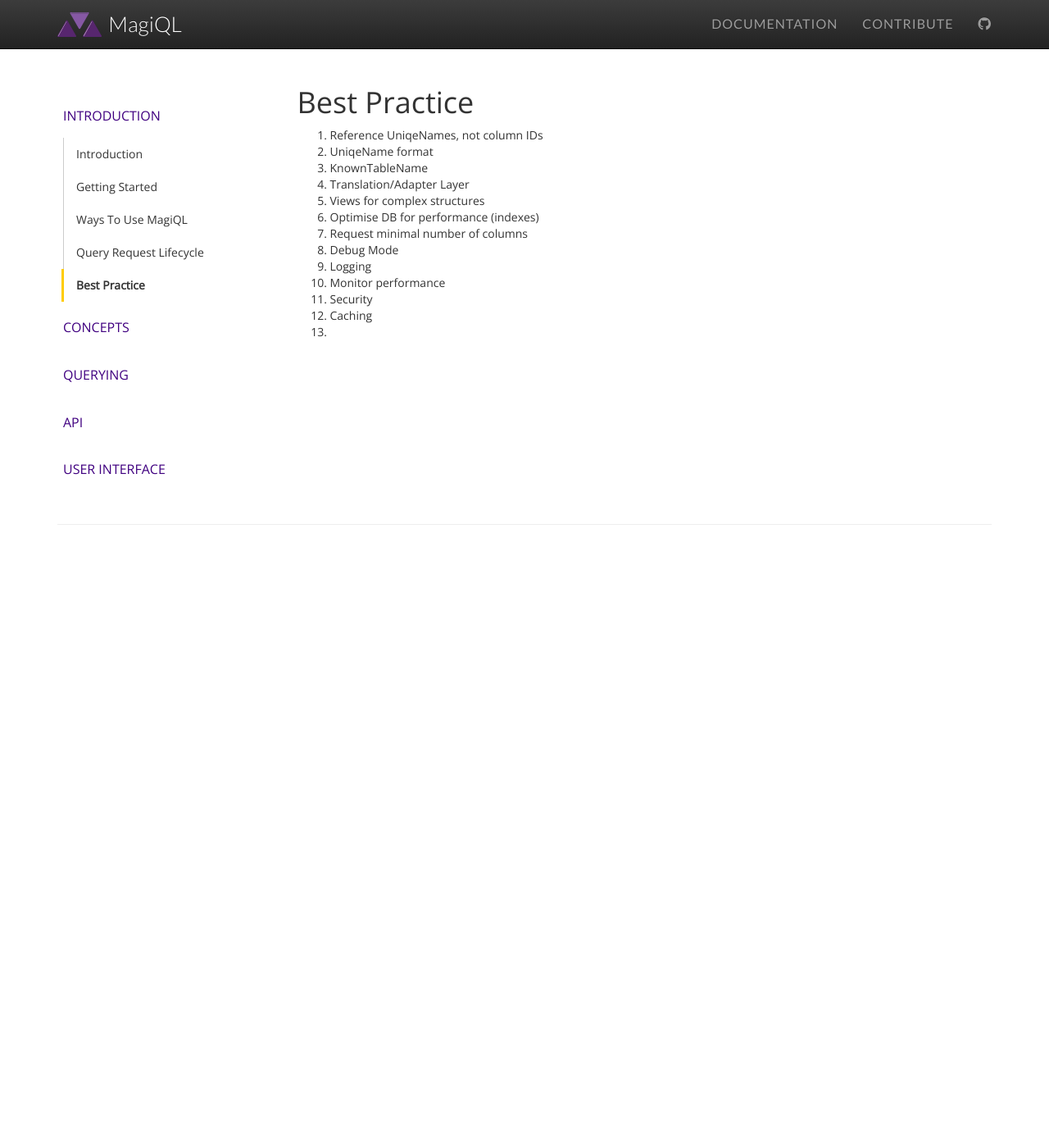
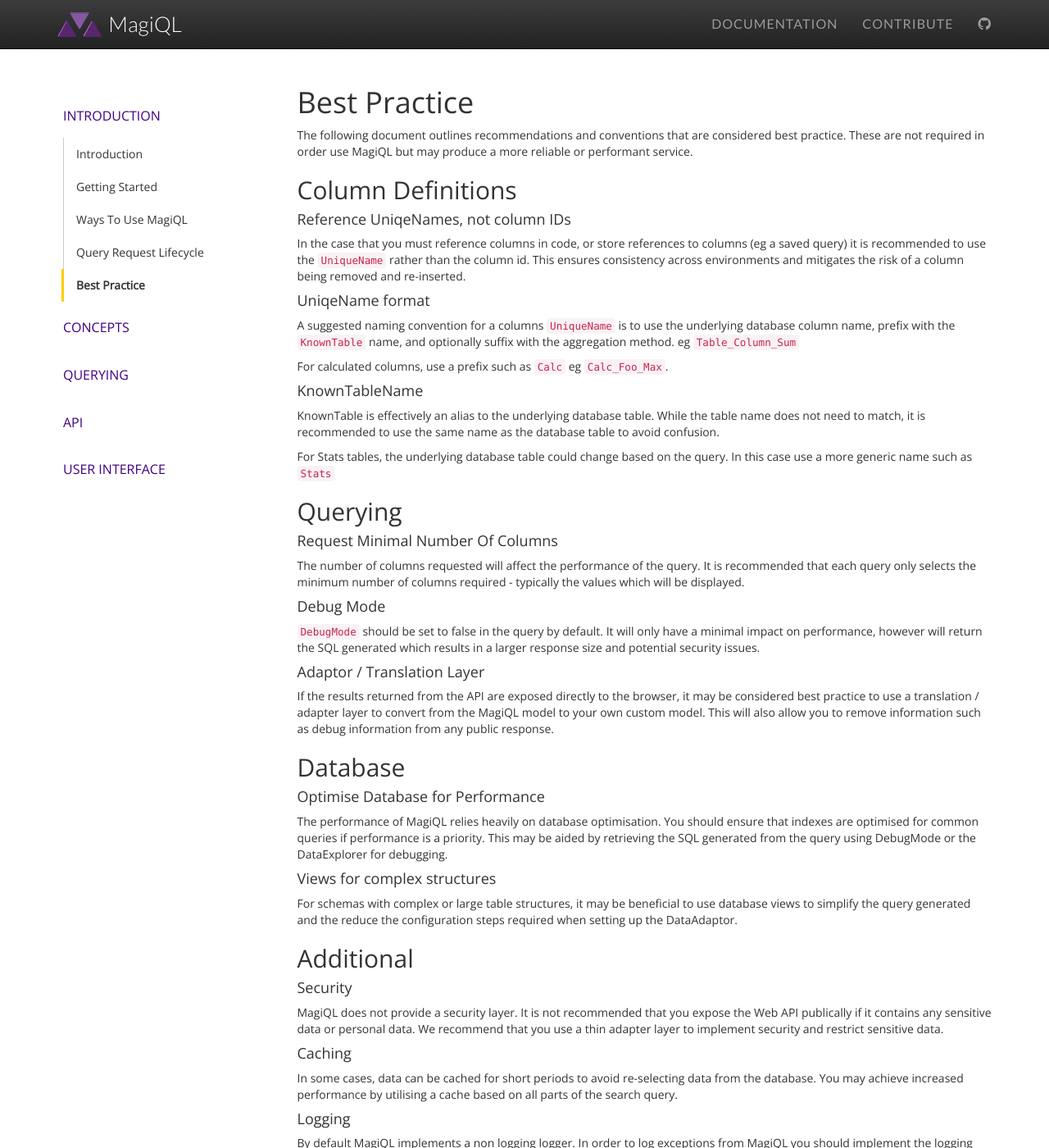
Before and after one commit to MagiQL/magiql.github.io, a Jekyll site: the page built from docs/1-introduction/104-best-practice.md, in a window 1280 px wide and 1400 px high. Shown: the whole window at 82% size. Built offline with Jekyll 4.4.1, drawn with Linux system fonts in a browser that asks for light colours; nearby versions of some CDN libraries; a script that is not in the unit is left out; some of the changed text lies outside the part shown.

Commit message:
Update 104-best-practice.md

```diff
--- a/docs/1-introduction/104-best-practice.md
+++ b/docs/1-introduction/104-best-practice.md
@@ -7,16 +7,54 @@ permalink: docs/introduction/best-practice/
 Best Practice
 ====
 
- 1. Reference UniqeNames, not column IDs
- 1. UniqeName format
- 2. KnownTableName
- 3. Translation/Adapter Layer
- 3. Views for complex structures
- 1. Optimise DB for performance (indexes)
- 1. Request minimal number of columns
- 1. Debug Mode
- 1. Logging
- 1. Monitor performance
- 1.  Security
- 1. Caching
- 1.
+The following document outlines recommendations and conventions that are considered best practice. These are not required in order use MagiQL but may produce a more reliable or performant service.
+
+## Column Definitions
+
+#### Reference UniqeNames, not column IDs
+In the case that you must reference columns in code, or store references to columns (eg a saved query) it is recommended to use the `UniqueName` rather than the column id. This ensures consistency across environments and mitigates the risk of a column being removed and re-inserted.
+
+#### UniqeName format
+A suggested naming convention for a columns `UniqueName` is to use the underlying database column name, prefix with the `KnownTable` name, and optionally suffix with the aggregation method. eg `Table_Column_Sum`
+
+For calculated columns, use a prefix such as `Calc` eg `Calc_Foo_Max`.
+
+#### KnownTableName
+KnownTable is effectively an alias to the underlying database table. While the table name does not need to match, it is recommended to use the same name as the database table to avoid confusion.
+
+For Stats tables, the underlying database table could change based on the query. In this case use a more generic name such as `Stats`
+
+
+## Querying
+
+#### Request Minimal Number Of Columns
+The number of columns requested will affect the performance of the query. It is recommended that each query only selects the minimum number of columns required - typically the values which will be displayed.
+
+#### Debug Mode
+`DebugMode` should be set to false in the query by default. It will only have a minimal impact on performance, however will return the SQL generated which results in a larger response size and potential security issues.
+
+#### Adaptor / Translation Layer
+If the results returned from the API are exposed directly to the browser, it may be considered best practice to use a translation / adapter layer to convert from the MagiQL model to your own custom model. This will also allow you to remove information such as debug information from any public response.
+
+
+## Database
+
+#### Optimise Database for Performance
+The performance of MagiQL relies heavily on database optimisation. You should ensure that indexes are optimised for common queries if performance is a priority. This may be aided by retrieving the SQL generated from the query using DebugMode or the DataExplorer for debugging.
+
+#### Views for complex structures
+For schemas with complex or large table structures, it may be beneficial to use database views to simplify the query generated and the reduce the configuration steps required when setting up the DataAdaptor.
+
+## Additional
+
+#### Security
+MagiQL does not provide a security layer. It is not recommended that you expose the Web API publically if it contains any sensitive data or personal data. We recommend that you use a thin adapter layer to implement security and restrict sensitive data.
+
+#### Caching
+In some cases, data can be cached for short periods to avoid re-selecting data from the database. You may achieve increased performance by utilising a cache based on all parts of the search query.
+
+#### Logging
+By default MagiQL implements a non logging logger. In order to log exceptions from MagiQL you should implement the logging interface.
+
+#### Monitoring
+MagiQL query results include timing metrics which can be forwarded to your favorite metrics platform so that you can measure performance of your queries.
```
